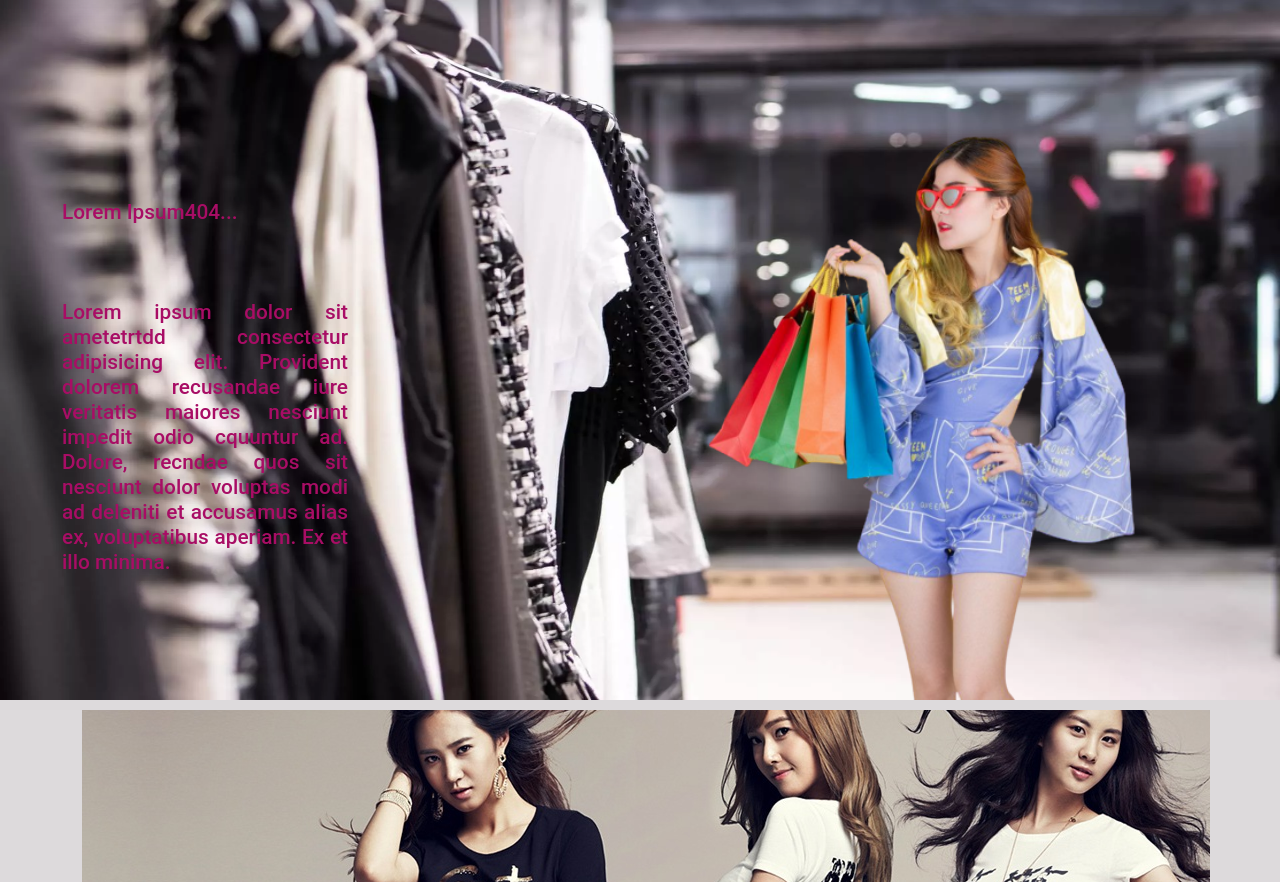
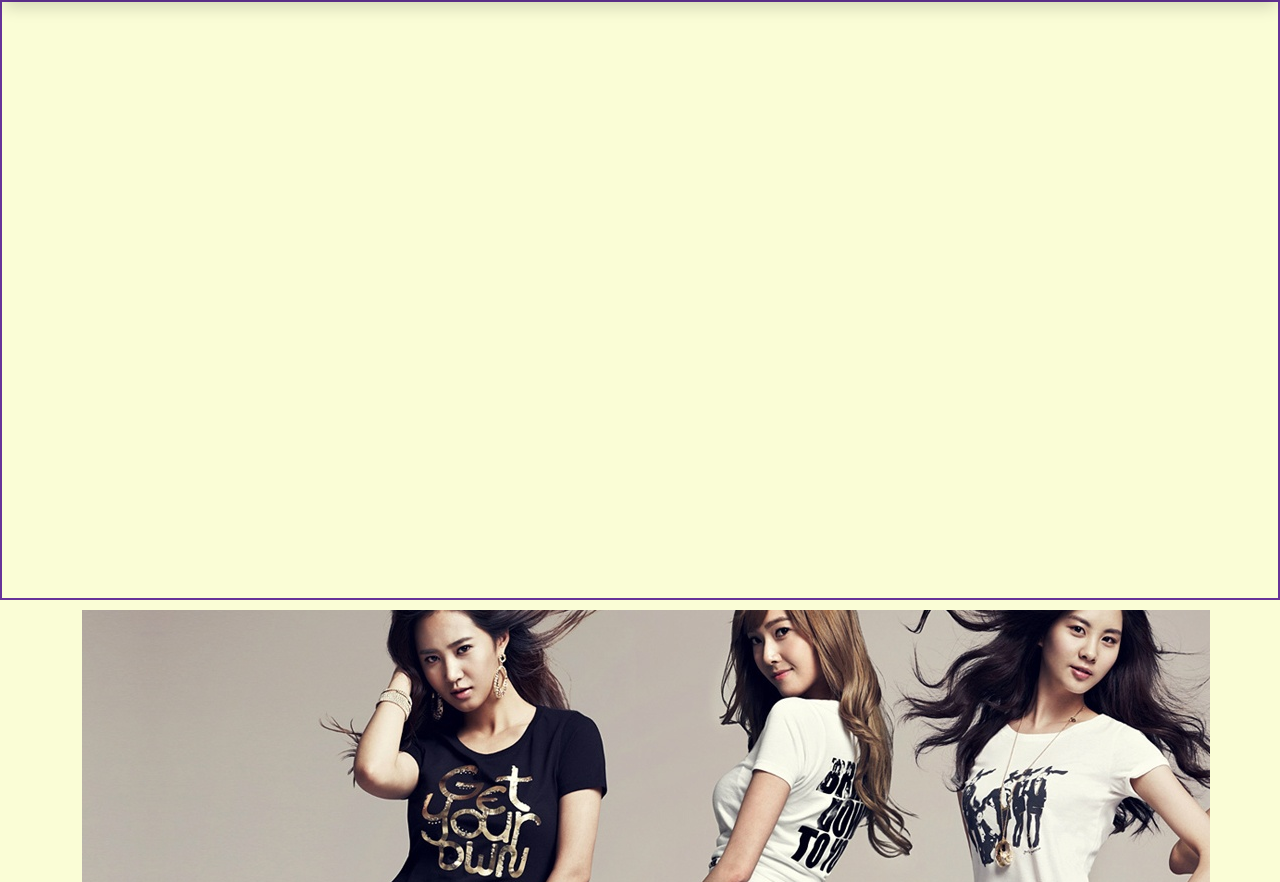
Before and after one commit to Prakash4844/Dressingnity-Ecommerce-Website, a PHP site: page / in a window 1280 px wide. Shown: the part 70-952 px from the top of the page. Run offline with PHP 8.4, Linux system fonts and the light colour scheme; some libraries are stand-ins or nearby versions.

Commit message:
home page minor changes

```diff
--- a/CSS/Styles.css
+++ b/CSS/Styles.css
@@ -69,28 +69,19 @@ body {
 /* Navbar-End */
 
 /* Home page middle section start */
-#header {
-
-  background-color: #dddadc;
+.title-sec{
+  height: 600px;
+  background-color: #FAFDD6;
+  border: 2px solid rebeccapurple;
 }
-.abc {
-  /* margin: 3%; */
-  position: relative;
-  color: #a80d65;
+#header{
+  background-color: #FAFDD6;
 }
-.titleMain_img {
-  position: relative;
-  height: 700px;
+#collection{
+  background-color: #FAFDD6;
 }
-.main-text {
-  position: absolute;
-  top: 200px;
-  left: 50px;
-}
-.text {
-  position: absolute;
-  top: 100px;
-  text-align: justify;
+#popular{
+  background-color: #FAFDD6;
 }
 .main {
   font-size: 1.3rem;
--- a/index.html
+++ b/index.html
@@ -127,19 +127,7 @@
     <section id="title">
 
         <div class="title-sec">
-            <div class="row abc">
-                <img class="titleMain_img" src="Images/HomePage/blurImage.webp" alt="clothe image ">
-                <div class="col-lg-6 main-text col-md-4 col-sm-12">
-                    <h1 class="main col-md-6 ">Lorem Ipsum404...</h1>
-                    <h3 class="text main col-md-6 ">Lorem ipsum dolor sit ametetrtdd consectetur adipisicing elit.
-                        Provident dolorem recusandae iure veritatis maiores nesciunt impedit odio cquuntur ad. Dolore,
-                        recndae quos sit nesciunt dolor voluptas modi ad deleniti et accusamus alias ex, voluptatibus
-                        aperiam. Ex et illo minima.</h3>
-                </div>
-                <div class="col-lg-6 col-md-4 title-img ">
-                    <img class="title-img" src="Images/HomePage/girlWithBag.png" alt="girl">
-                </div>
-            </div>
+
         </div>
     </section>
 
```
Also changed, not shown: other parts of CSS/Styles.css (+0 -84 lines), Images/HomePage/peakpx (1).jpg (added), Images/HomePage/peakpx (2).jpg (added), Images/HomePage/peakpx.jpg (added).
